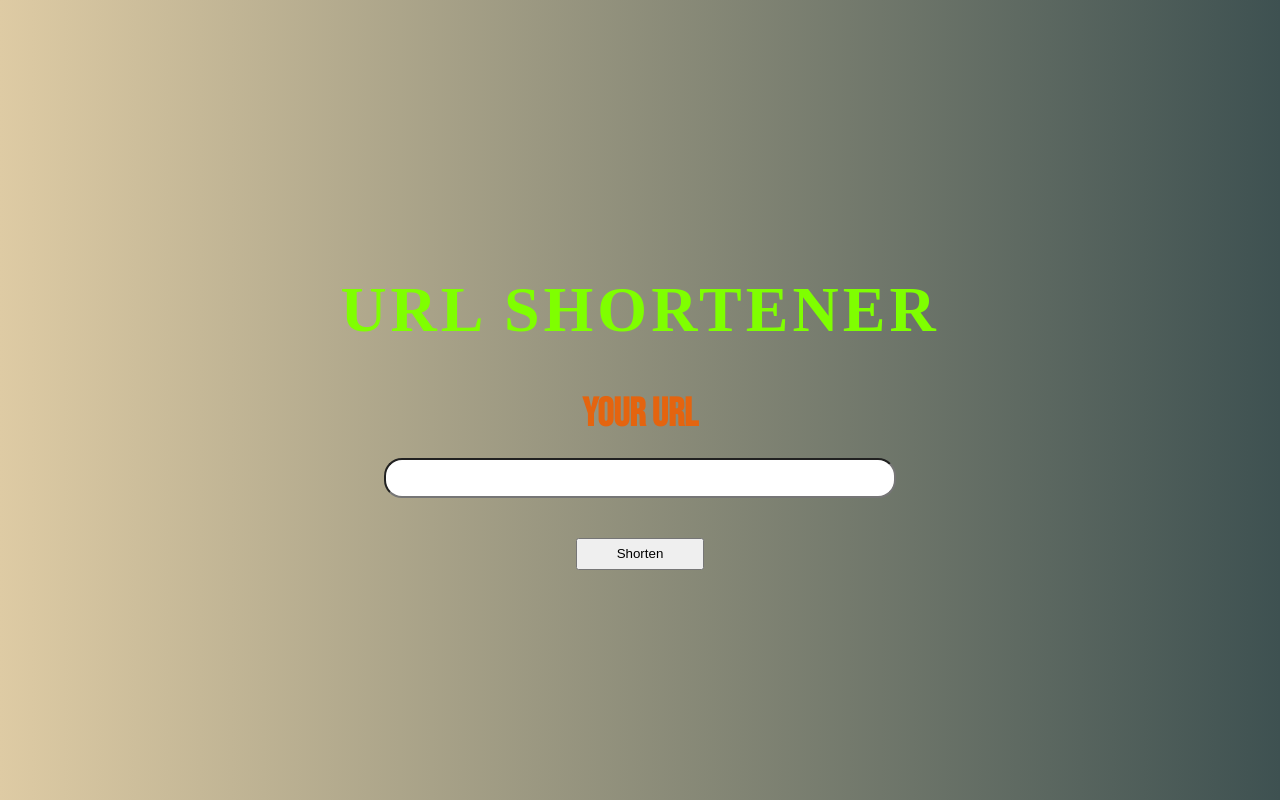
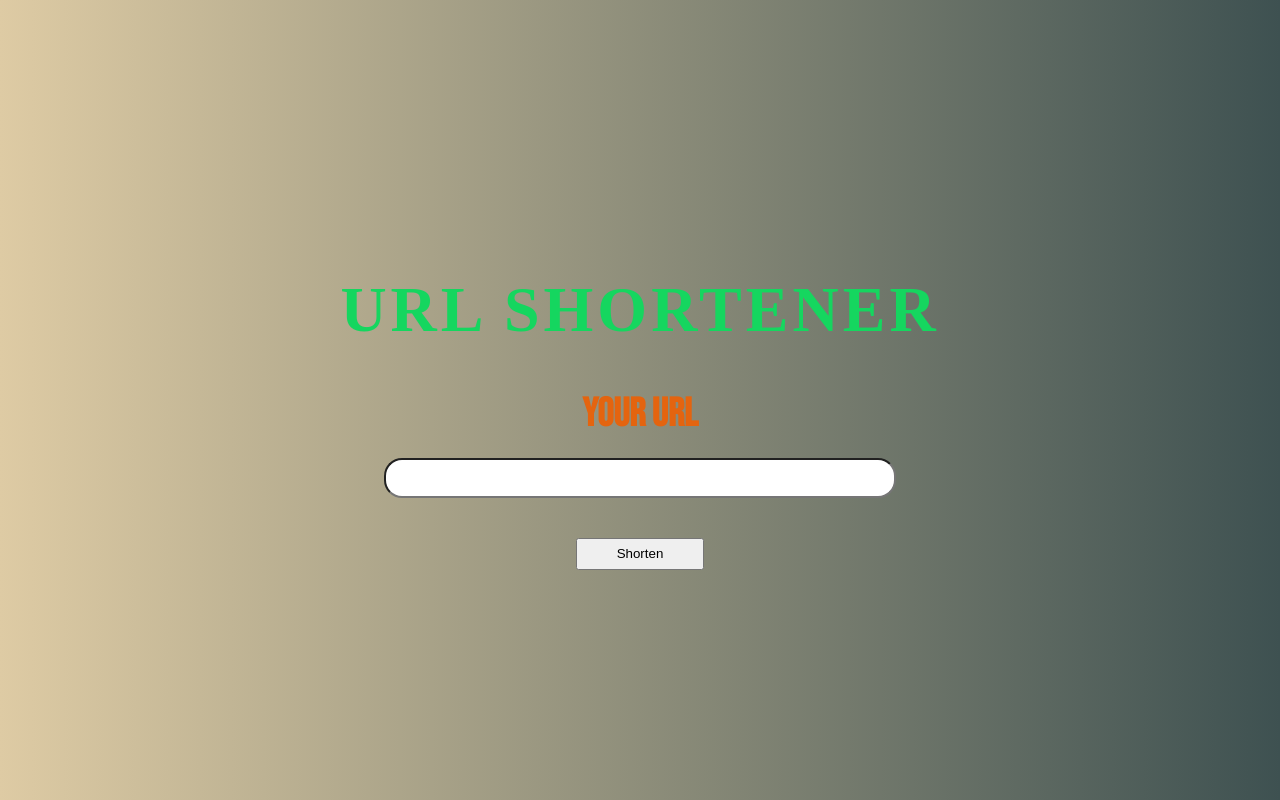
Before and after one commit to Aravindathi/url-shortener, a React (Create React App) app: page / in a window 1280 px wide. Built offline with nearby package versions, Linux system fonts and the light colour scheme; a web font is replaced by a local one.

Commit message:
new commit 1

```diff
--- a/src/App.css
+++ b/src/App.css
@@ -20,7 +20,7 @@
 
 h1 {
   font-size: 4rem;
-  color: chartreuse;
+  color: rgb(21, 214, 95);
   font-family: 'Irish Grover', cursive;
   letter-spacing: 4px;
 }
```
